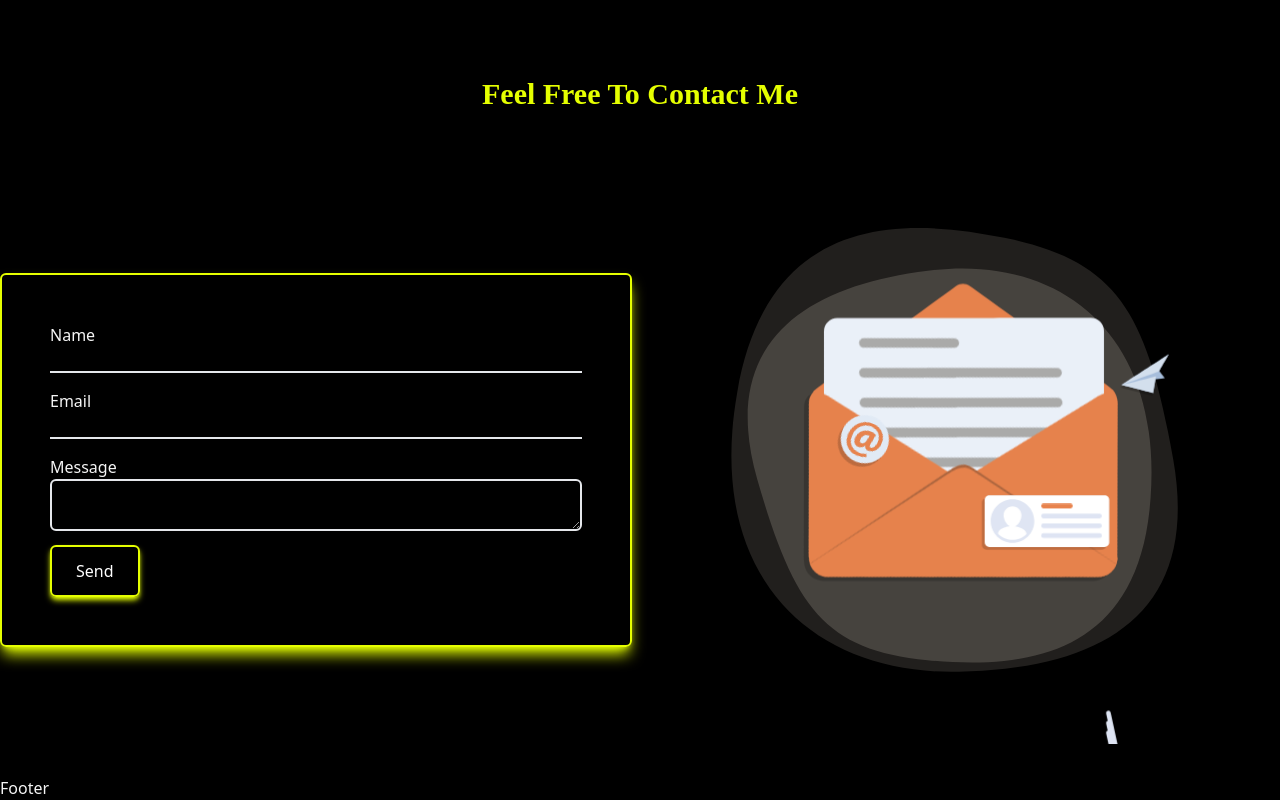
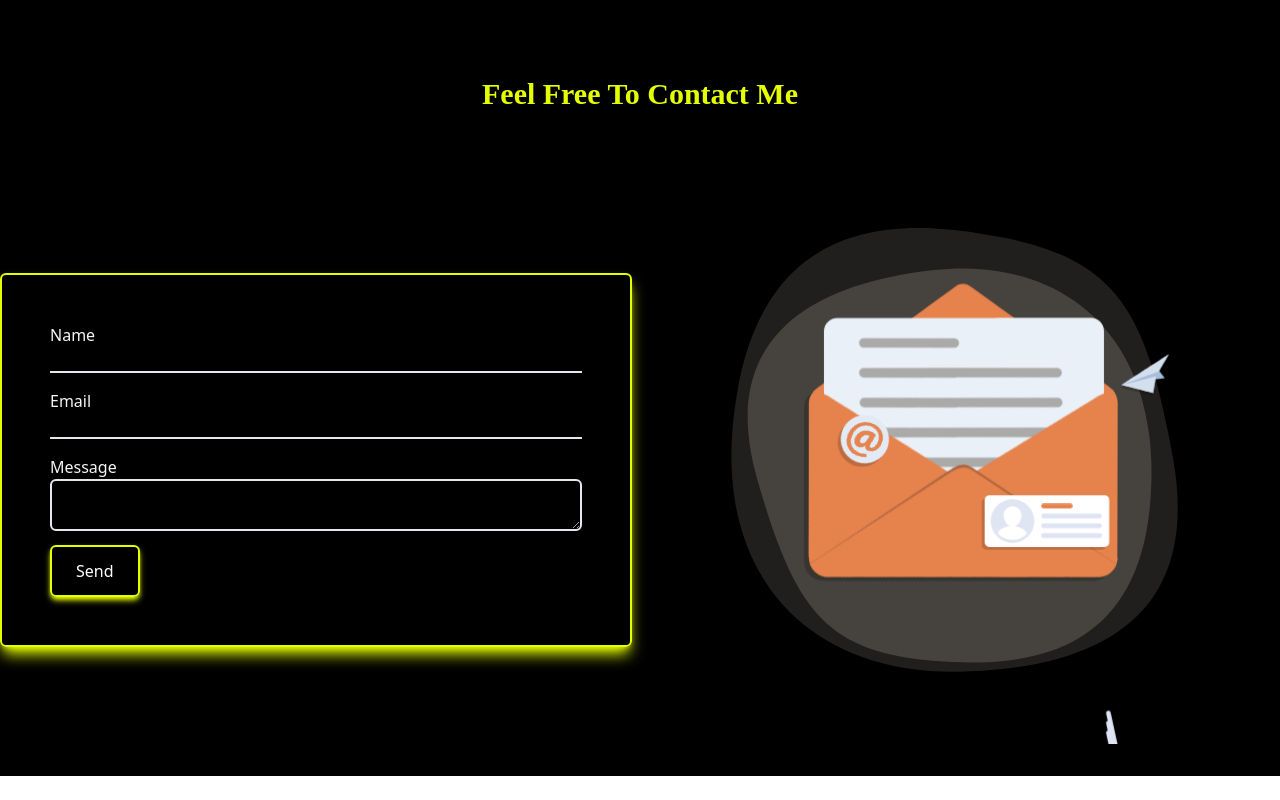
Before and after one commit to SakibHasan7439/sakib-portfolio, a React (Vite) app: page / in a window 1280 px wide. Shown: the part 3552-4352 px from the top of the page. After the commit the page ends 4328 px from the top, so only its background shows below. Built offline with nearby package versions, Linux system fonts and the light colour scheme.

Commit message:
last update

```diff
--- a/src/Pages/Home.jsx
+++ b/src/Pages/Home.jsx
@@ -1,7 +1,6 @@
 import AboutMe from "../Section/AboutMe/AboutMe";
 import ContactMe from "../Section/ContactMe/ContactMe";
 import Education from "../Section/Education/Education";
-import Footer from "../Section/Footer/Footer";
 import MyStory from "../Section/MyStory/MyStory";
 import Navbar from "../Section/Navbar/Navbar";
 import Projects from "../Section/Projects/Projects";
@@ -17,7 +16,6 @@ const Home = () => {
             <Education></Education>
             <Projects></Projects>
             <ContactMe></ContactMe>
-            <Footer></Footer>
         </div>
     );
 };
```
